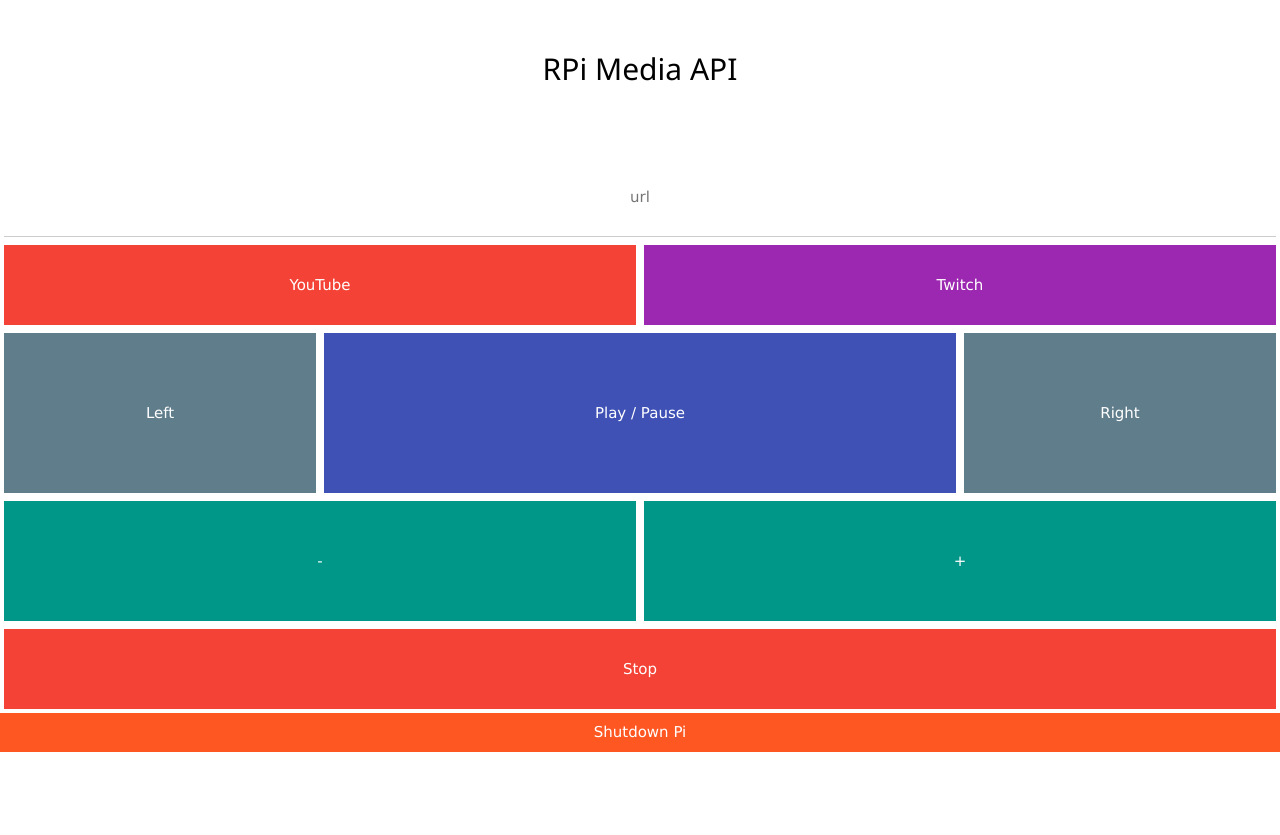
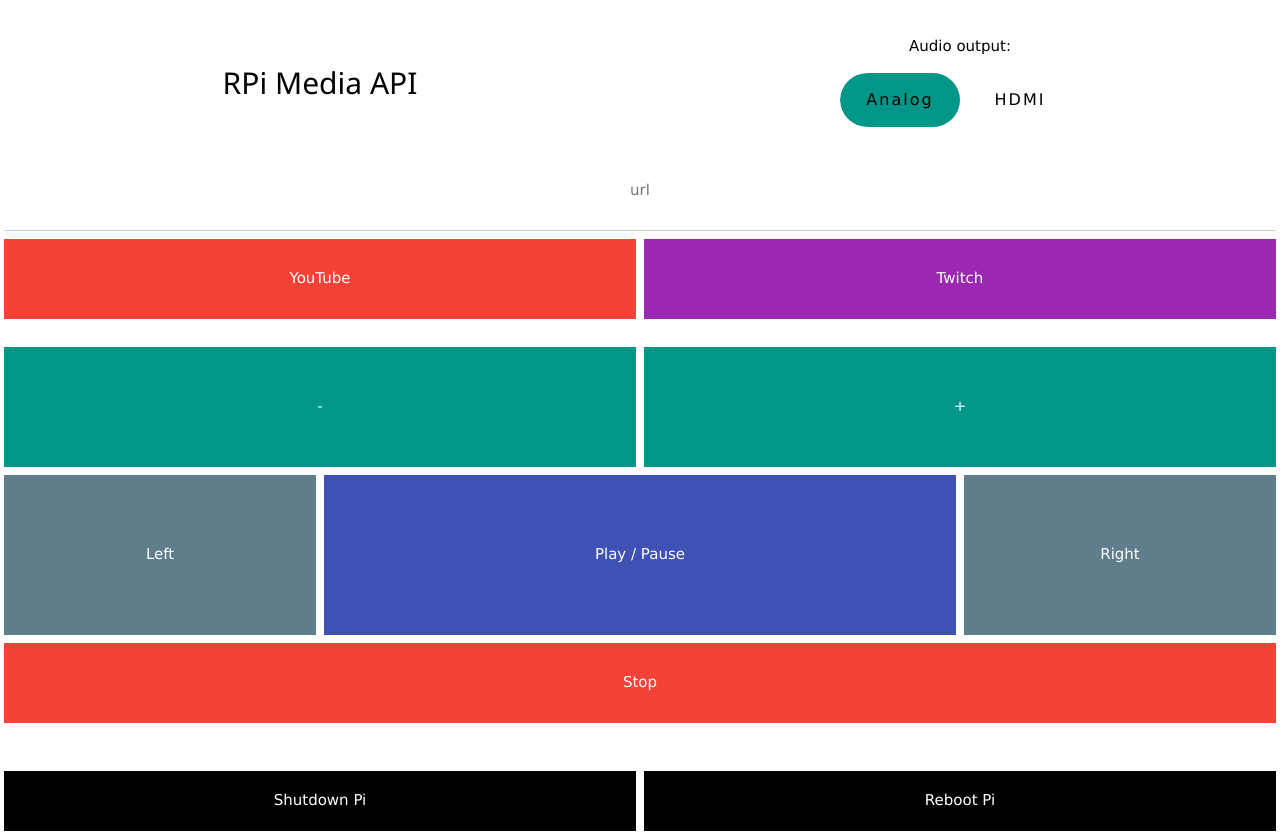
Before and after one commit to Maks0u/rpi-media-api, a website with bundled scripts: page views/index.html in a window 1280 px wide. Before the commit the page ends 800 px from the top, so only its background shows below. Built offline with nearby package versions, Linux system fonts and the light colour scheme.

Commit message:
audio device & shutdown options

```diff
--- a/config.json
+++ b/config.json
@@ -1,14 +1,13 @@
 {
-    "serverHost": "192.168.43.79",
+    "serverHost": "localhost",
     "serverPort": 3000,
-    "staticHost": "192.168.43.79",
+    "staticHost": "localhost",
     "staticPort": 8080,
     "corsOption": {
         "origin": "*"
     },
     "omxplayerOptions": [
         "-r",
-        "-o alsa",
         "--vol -1500",
         "--font-size 40",
         "--no-ghost-box",
--- a/views/index.html
+++ b/views/index.html
@@ -10,9 +10,17 @@
 </head>
 
 <body>
-    <div class="w3-row">
-        <div class="w3-col m12">
+    <div class="w3-row headers">
+        <div class="w3-col s6 title">
             <h2>RPi Media API</h2>
+        </div>
+        <div class="w3-col s6">
+            <p>Audio output:</p>
+            <div class="switch-button">
+                <input id="audio-ouput" class="switch-button-checkbox" type="checkbox" onclick="switchAudioDevice()"></input>
+                <label class="switch-button-label" for=""><span class="switch-button-label-span">Analog</span></label>
+                <input id="audio-device" type="checkbox" value="0" hidden />
+            </div>
         </div>
     </div>
     <div class="w3-row line1">
@@ -27,6 +35,14 @@
         </div>
     </div>
     <div class="w3-row line2">
+        <div class="w3-col s6">
+            <button id="down" onclick="toggle('volumedown')" class="w3-btn w3-teal">-</button>
+        </div>
+        <div class="w3-col s6">
+            <button id="up" onclick="toggle('volumeup')" class="w3-btn w3-teal">+</button>
+        </div>
+    </div>
+    <div class="w3-row line3">
         <div class="w3-col s3">
             <button id="left" onclick="toggle('backward')" class="w3-btn w3-blue-grey">Left</button>
         </div>
@@ -37,22 +53,17 @@
             <button id="right" onclick="toggle('forward')" class="w3-btn w3-blue-grey">Right</button>
         </div>
     </div>
-    <div class="w3-row line3">
-        <div class="w3-col s6">
-            <button id="down" onclick="toggle('volumedown')" class="w3-btn w3-teal">-</button>
-        </div>
-        <div class="w3-col s6">
-            <button id="up" onclick="toggle('volumeup')" class="w3-btn w3-teal">+</button>
-        </div>
-    </div>
     <div class="w3-row line4">
         <div class="w3-col s12">
             <button id="stop" onclick="toggle('stop')" class="w3-btn w3-red">Stop</button>
         </div>
     </div>
     <div class="w3-row line5">
-        <div>
-            <button id="shutdown" onclick="shutdown()" class="w3-btn w3-deep-orange">Shutdown Pi</button>
+        <div class="w3-col s6">
+            <button id="shutdown" onclick="shutdown('off')" class="w3-btn w3-black">Shutdown Pi</button>
+        </div>
+        <div class="w3-col s6">
+            <button id="reboot" onclick="shutdown('reboot')" class="w3-btn w3-black">Reboot Pi</button>
         </div>
     </div>
 
--- a/views/script.js
+++ b/views/script.js
@@ -4,7 +4,8 @@
 
 function play(type) {
     const url = document.getElementById('url').value;
-    fetch(`http://192.168.43.79:3000/media/${type}=${encodeURIComponent(url)}`)
+    const audioDevice = document.getElementById('audio-device').value;
+    fetch(`http://192.168.43.79:3000/media/${type}=${encodeURIComponent(url)}/${audioDevice}`)
         .then((response) => {
             console.log(response);
         }, (error) => {
@@ -21,6 +22,15 @@
         });
 }
 
-function shutdown() {
-    fetch(`http://192.168.43.79:3000/shutdown`);
+function shutdown(option) {
+    fetch(`http://192.168.43.79:3000/shutdown=${option}`);
 }
+
+function switchAudioDevice() {
+    const audioDevice = document.getElementById('audio-device').value;
+    if (audioDevice == 0) {
+        document.getElementById('audio-device').value = 1;
+    } else {
+        document.getElementById('audio-device').value = 0;
+    }
+}
--- a/views/style.css
+++ b/views/style.css
@@ -1,10 +1,5 @@
 * {
     text-align: center;
-}
-
-h2 {
-    padding-top: 4vh;
-    padding-bottom: 6vh;
 }
 
 input {
@@ -16,22 +11,110 @@
     width: 100%;
 }
 
+.headers {
+    padding-top: 2vh;
+    padding-bottom: 2vh;
+}
+
+.title {
+    margin-top: 30px;
+}
+
 .line1 button {
     height: 80px;
 }
 
+.line1:after {
+    padding-bottom: 20px;
+}
+
 .line2 button {
-    height: 160px;
+    height: 120px;
 }
 
 .line3 button {
-    height: 120px;
+    height: 160px;
 }
 
 .line4 button {
     height: 80px;
 }
 
+.line5 button {
+    height: 60px;
+}
+
+.line5:before {
+    height: 40px;
+}
+
 .w3-col {
     padding: 4px;
 }
+
+.switch-button {
+    border-radius: 30px;
+    overflow: hidden;
+    width: 240px;
+    font-size: 16px;
+    letter-spacing: 2px;
+    padding-right: 120px;
+    position: relative;
+    margin: auto;
+}
+
+.switch-button:before {
+    content: "HDMI";
+    position: absolute;
+    top: 0;
+    bottom: 0;
+    right: 0;
+    width: 120px;
+    display: flex;
+    align-items: center;
+    justify-content: center;
+    z-index: 3;
+    pointer-events: none;
+}
+
+.switch-button-checkbox {
+    cursor: pointer;
+    position: absolute;
+    top: 0;
+    left: 0;
+    bottom: 0;
+    width: 100%;
+    height: 100%;
+    opacity: 0;
+    z-index: 2;
+}
+
+.switch-button-checkbox:checked+.switch-button-label:before {
+    transform: translateX(120px);
+    transition: transform 300ms;
+}
+
+.switch-button-checkbox+.switch-button-label {
+    position: relative;
+    padding: 15px 0;
+    display: block;
+    user-select: none;
+    pointer-events: none;
+}
+
+.switch-button-checkbox+.switch-button-label:before {
+    content: "";
+    background: #009688;
+    height: 100%;
+    width: 100%;
+    position: absolute;
+    left: 0;
+    top: 0;
+    border-radius: 30px;
+    transform: translateX(0);
+    transition: transform 300ms;
+}
+
+.switch-button-checkbox+.switch-button-label .switch-button-label-span {
+    position: relative;
+}
```
Also changed, not shown: scripts/Server.js (+27 -7 lines).
